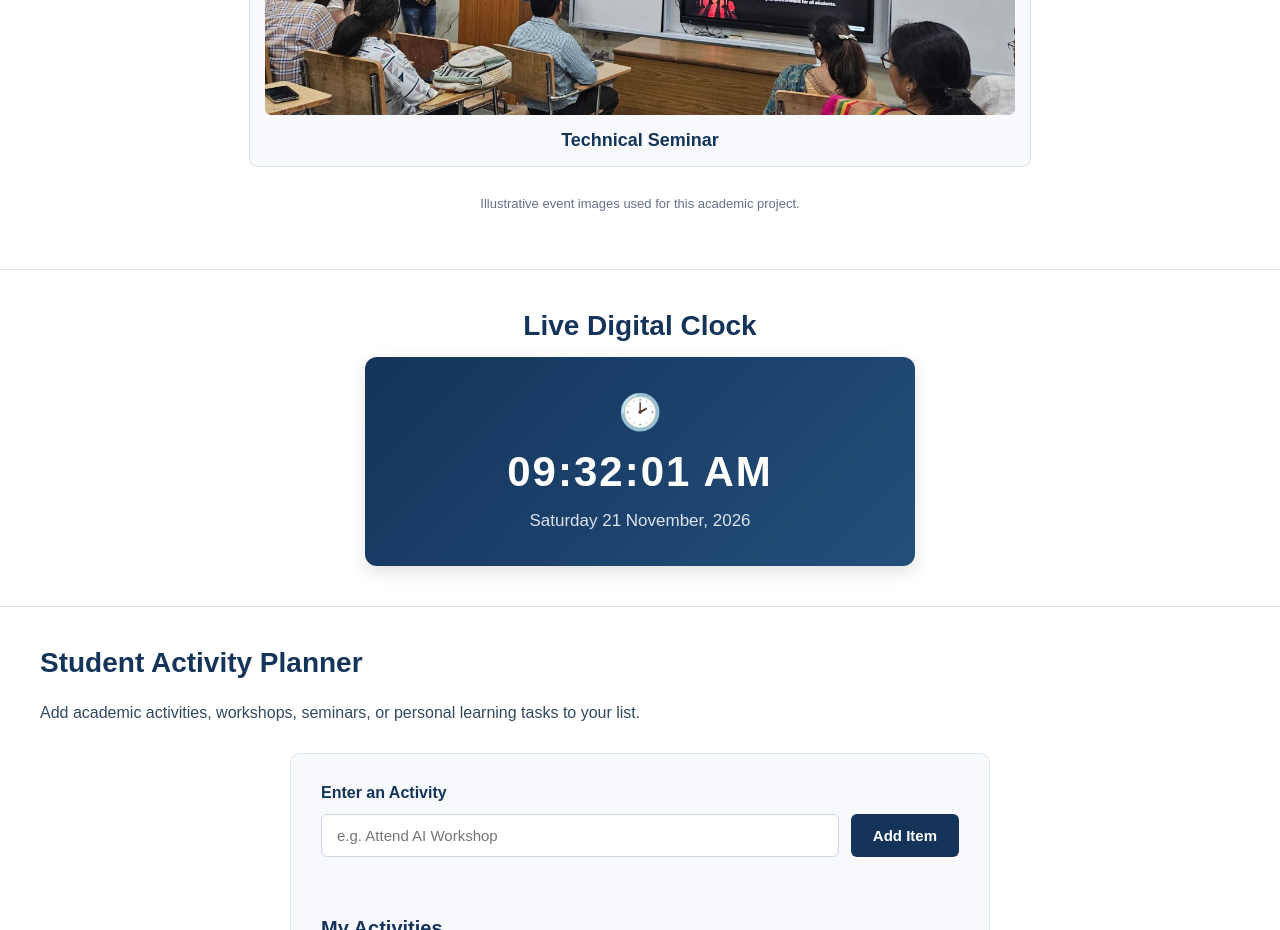
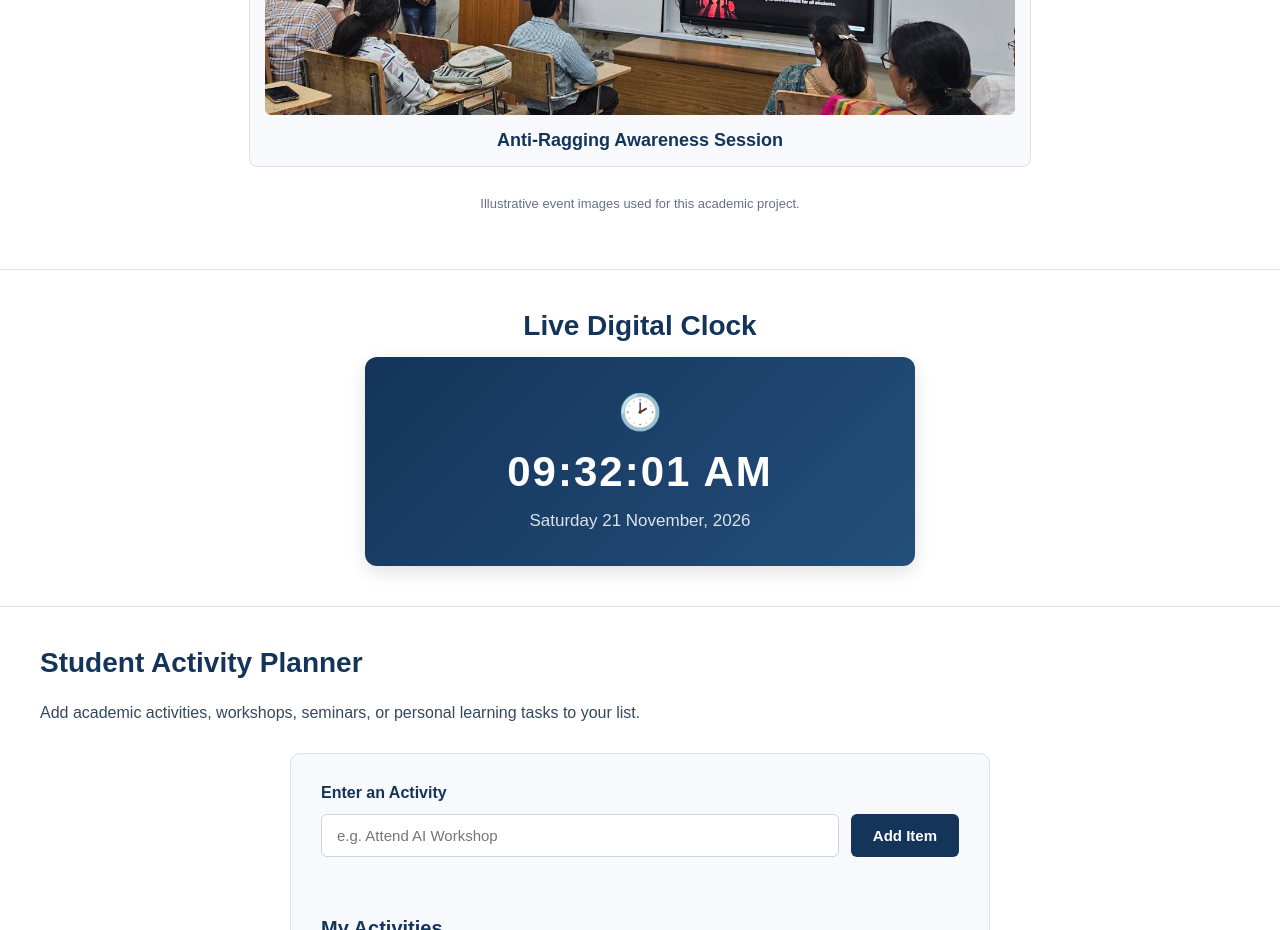
Before and after one commit to Aishwarya9702/du-computer-science-department-website, a plain HTML site: page index.html in a window 1280 px wide. Shown: the part 4980-5910 px from the top of the page. Drawn offline with nearby package versions, Linux system fonts and the light colour scheme.

Commit message:
Initial testing done for assignment

```diff
--- a/script.js
+++ b/script.js
@@ -4,18 +4,18 @@
 const eventImages = [
   {
     src: "images/events/event1.jpg",
-    alt: "Illustrative coding workshop event",
+    alt: "Students and professors participating in Republic Day Celebration",
     caption: "Republic Day Celebration"
   },
   {
     src: "images/events/event2.jpeg",
-    alt: "Illustrative technical seminar event",
-    caption: "Technical Seminar"
+    alt: "Speaker addressing students and faculty during an anti-ragging awareness session",
+    caption: "Anti-Ragging Awareness Session"
   },
   {
     src: "images/events/event3.jpeg",
-    alt: "Illustrative student hackathon event",
-    caption: "Student Hackathon"
+    alt: "Students and faculty seated in a lecture hall during a college event",
+    caption: "Department Event"
   }
 ];
 
```
Also changed, not shown: alumni.html (+2 -2 lines), index.html (+0 -11 lines), timetable.html (+2 -2 lines), 5 other files.
